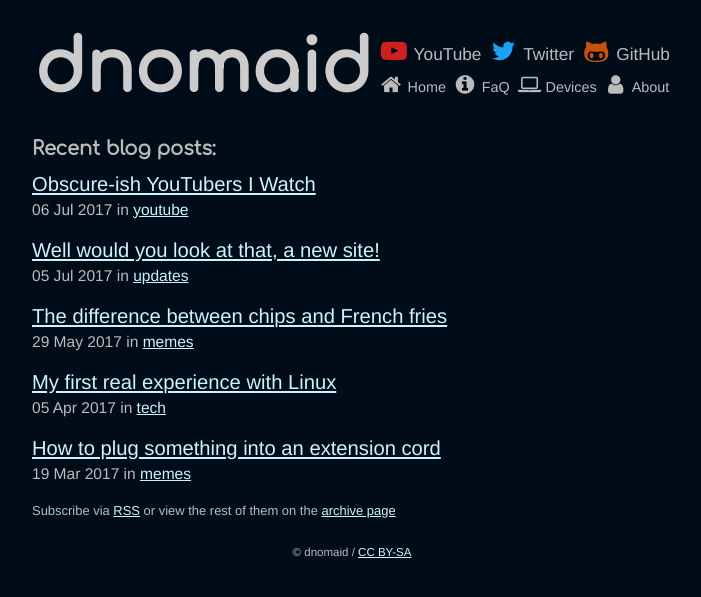
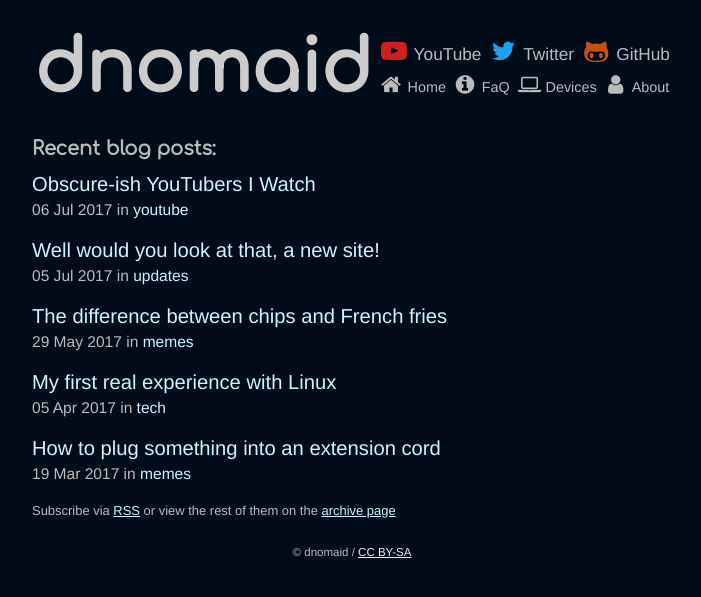
Before and after one commit to tomfishemoji/tomfishemoji.github.io, a Jekyll site: the page built from index.html, in a window 1280 px wide. Shown: the top 597 px of the page, without its empty margins (288-989 px from the left). Built offline with Jekyll 4.4.1, drawn with Linux system fonts in a browser that asks for light colours.

Commit message:
Remove underline on post title links

```diff
--- a/css/main.css
+++ b/css/main.css
@@ -57,6 +57,14 @@ li a.title {
     display: inline-block;
     margin-bottom: 5px;
     font-size: 1.3em;
+}
+
+li a {
+    text-decoration: none;
+}
+
+li a:hover {
+    text-decoration: underline;
 }
 
 
```
